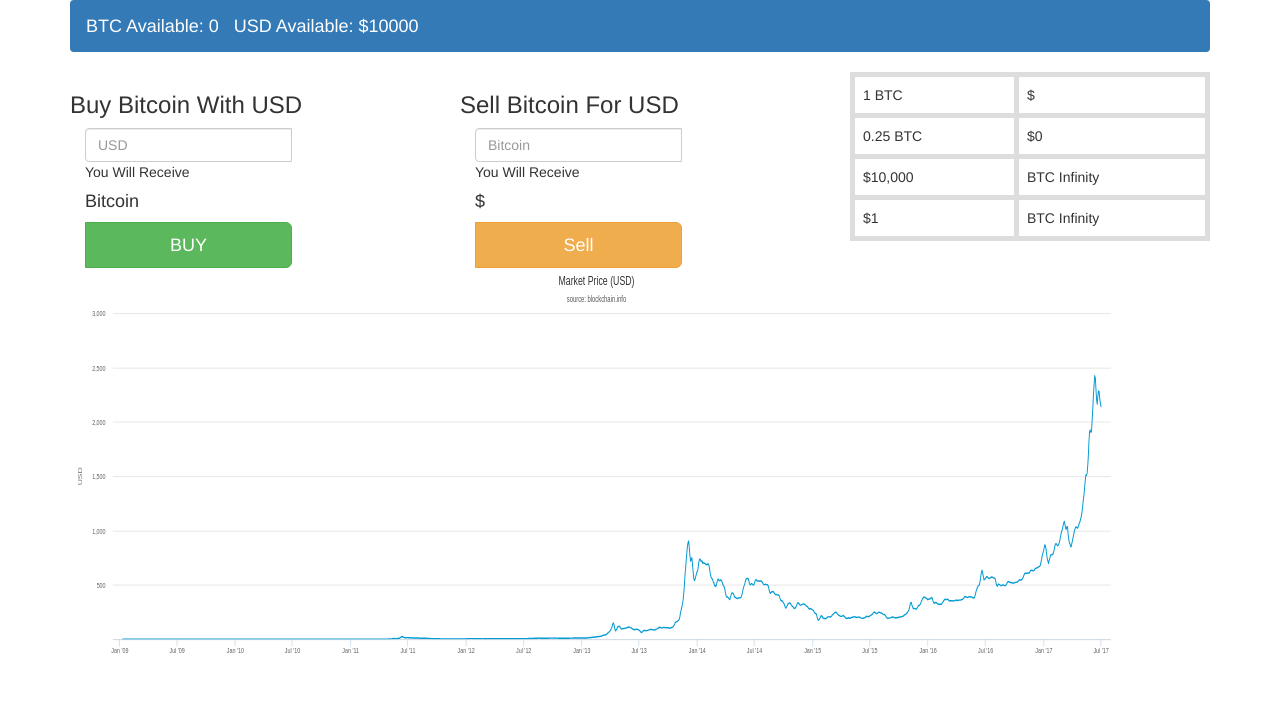
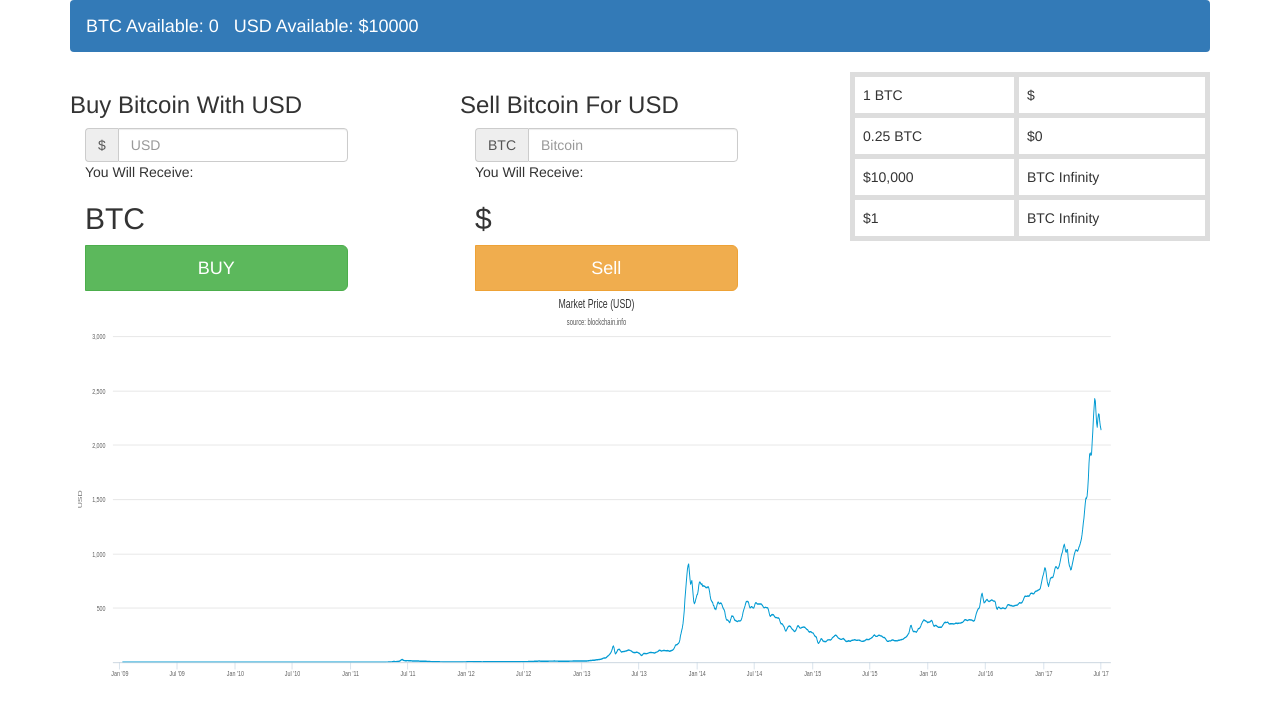
Before and after one commit to jross111/fe-crypt, a React (Create React App) app: page / in a window 1280 px wide. Shown: the top 714 px of the page. Built offline with nearby package versions, Linux system fonts and the light colour scheme; no server answers; the HTML template or start-up script is replaced by a standard one.

Commit message:
visual stuff

```diff
--- a/src/App.js
+++ b/src/App.js
@@ -1,12 +1,11 @@
 import React, { Component } from 'react';
 import './App.css';
 import NavBar from './components/NavBar.js'
-import Balances from './components/Balances.js'
 import Trade from './components/Trade.js'
 import Sell from './components/Sell.js'
 import BitcoinGraph from './components/BitcoinGraph.js'
 import BitcoinPrice from './components/BitcoinPrice.js'
-import USDBalance from './components/USDBalance.js'
+
 
 
 
@@ -35,7 +34,7 @@ class App extends Component {
     const convertedValueUSD2 = ((this.state.current_price * newValueUSD).toFixed(2))
     const convertedValueUSD = convertedValueUSD2.toLocaleString('en')
     console.log(convertedValueUSD)
-    this.setState({convertedSellValue: convertedValueUSD})
+    this.setState({convertedSellValue: convertedValueUSD.toLocaleString('en')})
   }
 
   componentWillMount() {
--- a/src/components/Sell.js
+++ b/src/components/Sell.js
@@ -12,17 +12,19 @@ function Sell(props){
         <div className="col-md-3">
         <div className="btn-group" role="group" >
           <div className="input-group">
-
+          <span className="input-group-addon">BTC</span>
                <input id="buy_btc"
                     type="number"
                     placeholder="Bitcoin"
                     className="form-control"
+                    aria-label="Ammount"
                     onChange={props.handleSellChange}
               />
-              <div id="btc_sell">You Will Receive <h4>${props.convertedValueUSD} </h4></div>
+              </div>
+              <div id="btc_sell">You Will Receive: <h2>${props.convertedValueUSD} </h2></div>
 
 
-        </div>
+
               <input type="submit" value="Sell" className="btn btn-block btn-lg btn-warning"/>
         </div>
         </div>
--- a/src/components/Trade.js
+++ b/src/components/Trade.js
@@ -12,7 +12,7 @@ function Trade(props){
         <div className="col-md-3">
         <div className="btn-group" role="group" >
           <div className="input-group">
-
+        <span className="input-group-addon">$</span>
              <input id="sell_btc"
                     type="string"
                     placeholder="USD"
@@ -20,8 +20,8 @@ function Trade(props){
                     onChange={props.handleTradeChange}
 
               />
-              <div id="btc_buy">You Will Receive <h4>{props.convertedValue} Bitcoin</h4></div>
         </div>
+              <div id="btc_buy">You Will Receive: <h2>{props.convertedValue} BTC</h2></div>
         <input type="submit" value="BUY" className="btn btn-block btn-lg btn-success"/>
         </div>
         </div>
```
Also changed, not shown: src/components/BitcoinPrice.js (+7 -1 lines).
